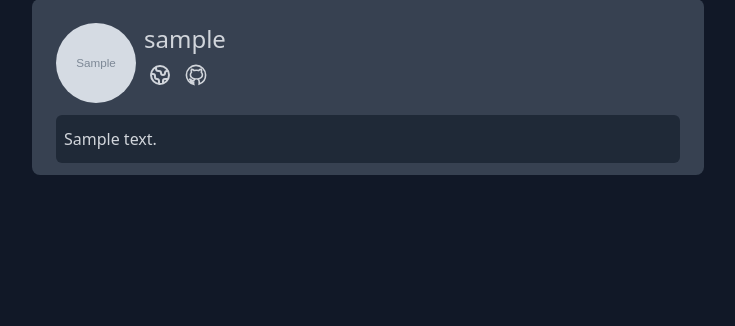
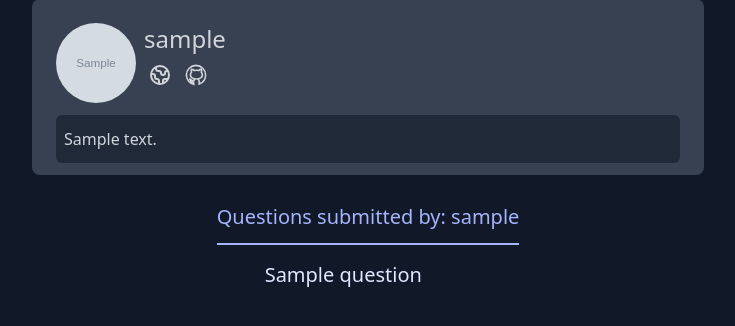
Before and after one commit to TKB-Web-Agency/the_question_collector, a Django app: a page that uses accounts/templates/accounts/profile.html in a window 1280 px wide. Shown: the part 133-459 px from the top of the page, without its empty margins (272-1007 px from the left). Run offline with Django 3.2, Linux system fonts and the light colour scheme; tables that the repository leaves empty hold one stand-in row (values such as "Sample post"); grey boxes marked "Sample" are stand-in pictures; some libraries are stand-ins or nearby versions.

Commit message:
added question_list to profile page

```diff
--- a/accounts/templates/accounts/profile.html
+++ b/accounts/templates/accounts/profile.html
@@ -64,7 +64,11 @@
 			</div>
 			{% endif %}
 		</div>
+
+<section class="mx-auto mt-6">
+	<h1 class="pb-3 text-xl text-center text-indigo-300 border-b-2 border-indigo-300">Questions submitted by: {{ author.username }}</h1>
+	{% include 'home/question_list.html' %}
+</section>
+
 	</div>
-
-
 	{% endblock %}
--- a/accounts/views.py
+++ b/accounts/views.py
@@ -4,6 +4,7 @@ from django.views.generic.edit import CreateView
 from django.contrib.auth.decorators import login_required
 from .forms import MyUserCreationForm, UserUpdateForm
 from .models import CustomUser
+from home.models import Question
 
 #Views Go Here
 class SignUpView(CreateView):
@@ -13,9 +14,11 @@ class SignUpView(CreateView):
 
 def profile(request, author):
     user = CustomUser.objects.get(username=author)
+    queryset = Question.objects.filter(submitted=user)
 
     context = {
-        'author': user
+        'author': user,
+        'question_list': queryset
         }
 
     return render(request, 'accounts/profile.html', context)
--- a/home/templates/home/question_detail.html
+++ b/home/templates/home/question_detail.html
@@ -3,7 +3,7 @@
 
 {% block content %}
 
-<div class="grid place-items-center text-center">
+<div class="w-[65ch] mx-auto text-center">
 	<div class="mt-12 max-w-prose">
 	<h1 class="p-3 text-indigo-100 text-lg max-w-prose">{{ object.title }}</h1>
 	<div class="mt-6 flex justify-between">
--- a/home/templates/home/question_list.html
+++ b/home/templates/home/question_list.html
@@ -2,8 +2,8 @@
 	{% for question in question_list %}
 
 	{% if question.hidden != True %}
-	<ul class="p-5 md:pl-12">
-		<li>
+	<ul class="md:pl-12">
+		<li class="py-4">
 			<a href="{% url 'home:question_detail' question.slug %}">
 				<p class="text-xl text-indigo-100 max-w-prose">{{ question.title }}</p>
 			</a>
--- a/theme/static/css/dist/styles.css
+++ b/theme/static/css/dist/styles.css
@@ -883,6 +883,9 @@ select {
 .w-52 {
 	width: 13rem;
 }
+.w-\[65ch\] {
+	width: 65ch;
+}
 .max-w-prose {
 	max-width: 65ch;
 }
@@ -927,6 +930,22 @@ select {
 }
 .border-2 {
 	border-width: 2px;
+}
+.border-b-2 {
+	border-bottom-width: 2px;
+}
+.border-indigo-300 {
+	--tw-border-opacity: 1;
+	border-color: rgba(165, 180, 252, var(--tw-border-opacity));
+}
+.border-opacity-50 {
+	--tw-border-opacity: 0.5;
+}
+.border-opacity-5 {
+	--tw-border-opacity: 0.05;
+}
+.border-opacity-10 {
+	--tw-border-opacity: 0.1;
 }
 .bg-gray-300 {
 	--tw-bg-opacity: 1;
@@ -985,8 +1004,29 @@ select {
 	padding-top: 0.75rem;
 	padding-bottom: 0.75rem;
 }
+.py-8 {
+	padding-top: 2rem;
+	padding-bottom: 2rem;
+}
+.py-6 {
+	padding-top: 1.5rem;
+	padding-bottom: 1.5rem;
+}
+.py-4 {
+	padding-top: 1rem;
+	padding-bottom: 1rem;
+}
 .pb-12 {
 	padding-bottom: 3rem;
+}
+.pb-6 {
+	padding-bottom: 1.5rem;
+}
+.pt-6 {
+	padding-top: 1.5rem;
+}
+.pb-3 {
+	padding-bottom: 0.75rem;
 }
 .text-center {
 	text-align: center;
@@ -1020,6 +1060,10 @@ select {
 .text-xs {
 	font-size: 0.75rem;
 	line-height: 1rem;
+}
+.text-3xl {
+	font-size: 1.875rem;
+	line-height: 2.25rem;
 }
 .font-semibold {
 	font-weight: 600;
@@ -1092,6 +1136,10 @@ select {
 .text-indigo-200 {
 	--tw-text-opacity: 1;
 	color: rgba(199, 210, 254, var(--tw-text-opacity));
+}
+.text-indigo-600 {
+	--tw-text-opacity: 1;
+	color: rgba(79, 70, 229, var(--tw-text-opacity));
 }
 .underline {
 	text-decoration: underline;
```
